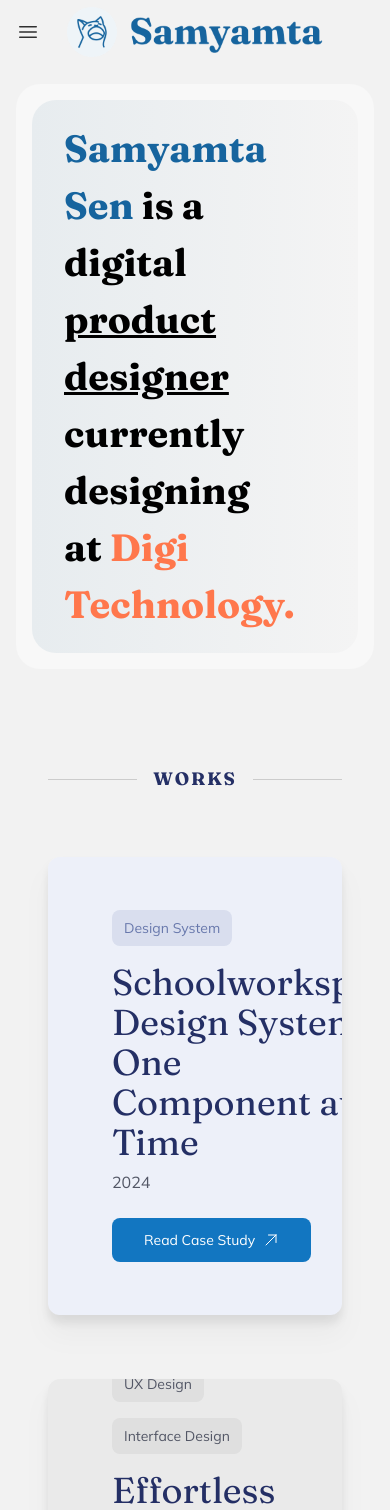
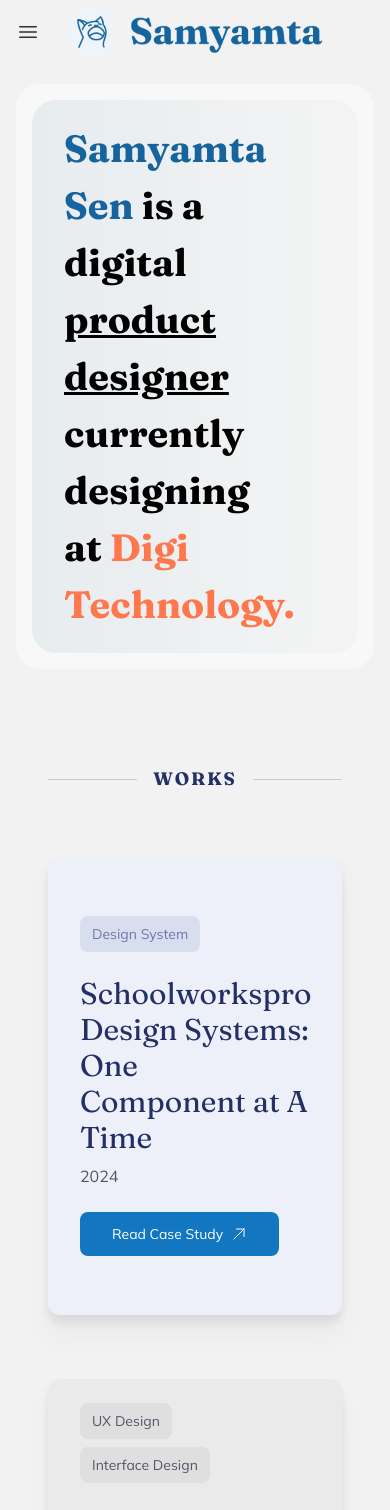
Before and after one commit to atmaymas/portfolio, a Next.js app: page / in a window 390 px wide. Shown: the top 1510 px of the page. Built offline with nearby package versions, Linux system fonts and the light colour scheme.

Commit message:
first page responsiveness

```diff
--- a/app/ui/components/landing/workcard.tsx
+++ b/app/ui/components/landing/workcard.tsx
@@ -14,25 +14,27 @@ export default function WorkCard({
   return (
     <div
       key={`work-${index}`}
-      className={`mt-16 rounded-xl py-6 px-16 drop-shadow-xl min-h-[458px] max-h-[458px] overflow-hidden flex space-x-6 align-middle items-center h-full`}
+      className={`mt-16 rounded-xl py-6 px-8 lg:px-16 drop-shadow-xl min-h-[458px] overflow-hidden flex md:space-x-6 align-middle items-center h-full`}
       style={{ backgroundColor: work.bgColor }}
     >
       <div className="flex-1">
+        <div className="mb-4">
         {work.tags.map((tag, tIndex) => (
           <span
             key={`work-${index}-tag-${tIndex}`}
-            className={`${mulish.className} inline-block text-sm px-3 py-2 rounded-lg mb-4 mr-4`}
+            className={`${mulish.className} inline-block text-sm px-3 py-2 rounded-lg mb-2 mr-4`}
             style={{ backgroundColor: tag.bgColor, color: tag.color }}
           >
             {tag.tagName}
           </span>
         ))}
+        </div>
 
         <div className=" mb-2">
           {work.label.map((label, lIndex) => (
             <h2
               key={`work-${index}-label-${lIndex}`}
-              className="text-4xl dark-blue-text"
+              className="text-3xl lg:text-4xl dark-blue-text"
             >
               {label}
             </h2>
@@ -54,7 +56,7 @@ export default function WorkCard({
       </div>
 
       {/* Right Section - Image */}
-      <div className="flex-shrink-0">
+      <div className="flex-shrink-0 hidden md:block">
         <Image src={`${work.logo}`} className="object-contain" alt="Logo" width={250} height={250} />
       </div>
     </div>
```
